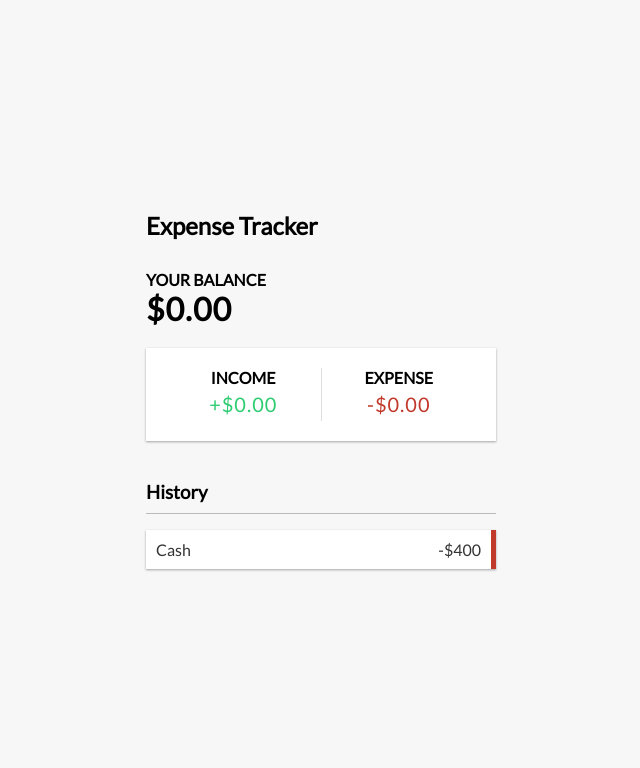
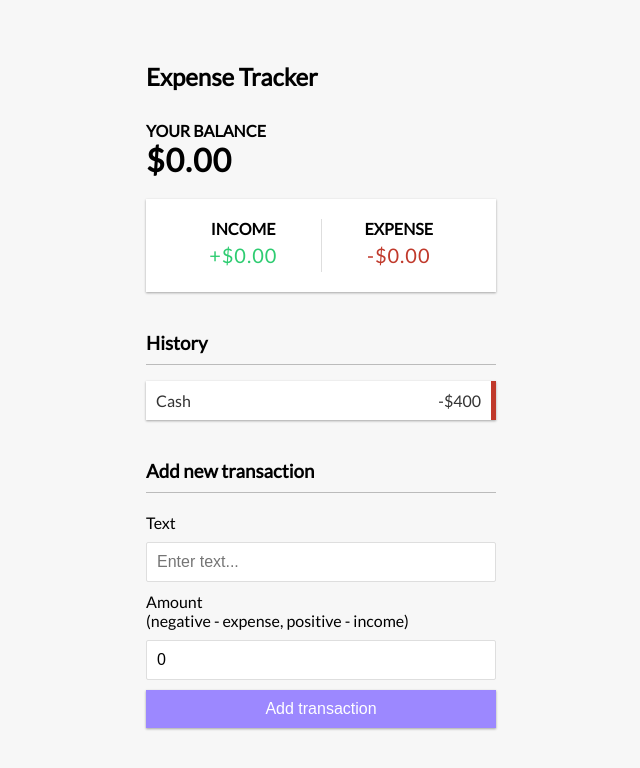
Before and after one commit to samadakram/Expense-Tracker-PWA, a React (Create React App) app: page / in a window 1280 px wide. Shown: the top 768 px of the page, without its empty margins (319-959 px from the left). Built offline with nearby package versions, Linux system fonts and the light colour scheme.

Commit message:
Update App.js

```diff
--- a/src/App.js
+++ b/src/App.js
@@ -6,6 +6,7 @@ import { Header } from './Components/Header';
 import { Balance } from './Components/Balance';
 import { IncomeExpenses } from './Components/IncomeExpenses';
 import { TransactionList } from './Components/TransactionList';
+import { AddTransaction } from './Components/AddTransaction';
 
 function App() {
   return (
@@ -15,6 +16,7 @@ function App() {
         <Balance />
         <IncomeExpenses />
         <TransactionList />
+        <AddTransaction />
       </div>
     </div>
   );
```
